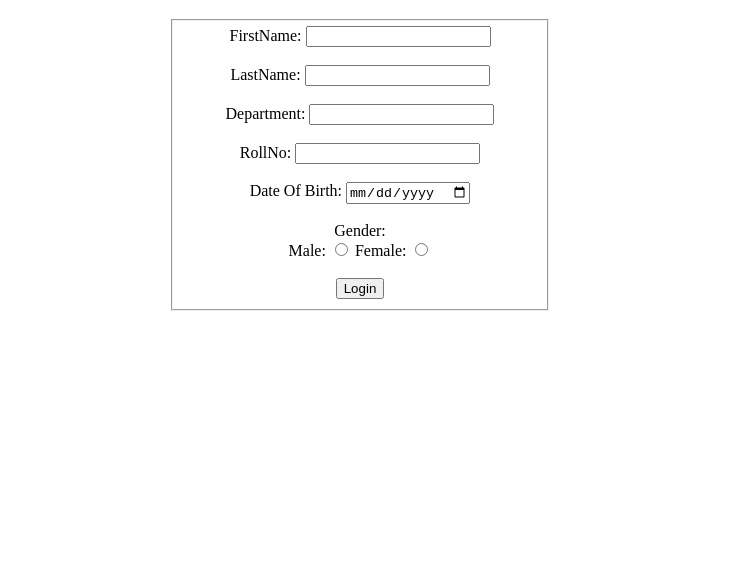
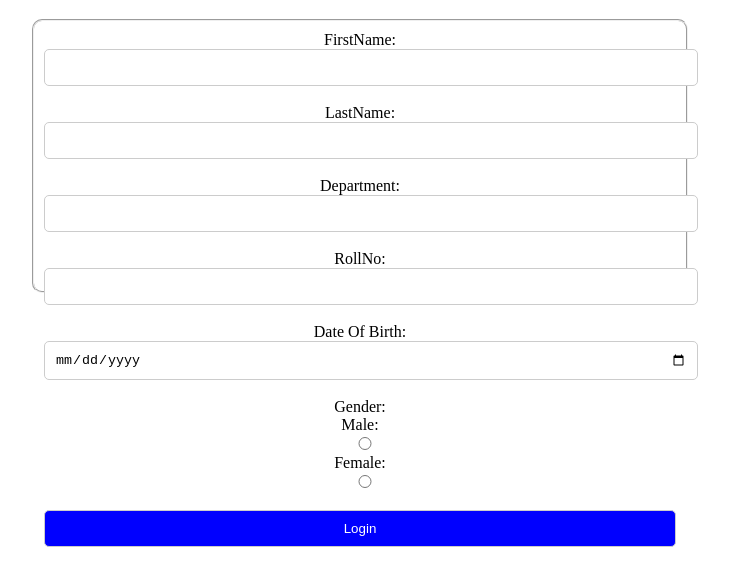
Before and after one commit to IshaanGoswami-25/HTML, a plain HTML site: page login.html in a window 1280 px wide. Shown: the part 61-646 px from the top of the page, without its empty margins (280-1009 px from the left). Drawn offline with Linux system fonts and the light colour scheme.

Commit message:
html classes

```diff
--- a/login.html
+++ b/login.html
@@ -6,10 +6,33 @@
     <title>Login Page</title>
     <center><h1>Student Login Page</h1></center>
 </head>
+<style>
+    .login-form{
+        width: 50%;
+        height: 250px;
+        background-color: white ;
+        border-radius: 10px;
+        padding: 10px;
+    }
+    .login-form input{
+        width: 100%;
+        padding: 10px;
+        border-radius: 5px;
+        border: 1px solid #ccc;
+    }
+    .login-form button{
+        width: 100%;
+        padding: 10px;
+        border-radius: 5px;
+        border: 1px solid #ccc;
+        background-color: blue;
+        color: white;
+    }
+</style>
 <body bgcolor="white" text="black">
 <center>
     <form>
-        <fieldset style="width: 350px;">
+        <fieldset class="login-form">
         FirstName: <input type = "text"><br><br>
         LastName: <input type = "text"><br><br>
         Department: <input type = "text"><br><br>
@@ -18,7 +41,7 @@
         <label for = "Gender">Gender:</label><br>
         Male: <input type = "radio" name = "Gender">
         Female: <input type = "radio" name="Gender"><br><br>
-        <center><button>Login</button></center>
+        <button>Login</button>
         </fieldset>
     </form>
 </center>
```
Also changed, not shown: ish.html (added, +45 -0 lines).
